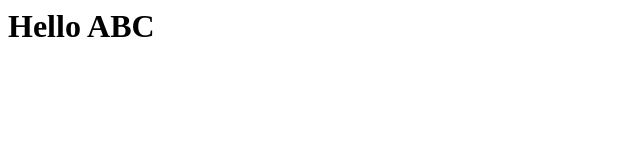
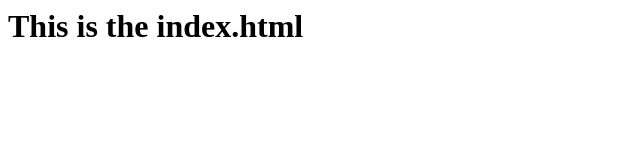
Before and after one commit to peterpeterparker/v2cert, a website: page src/v2cert_frontend/src/index.html in a window 1280 px wide. Shown: the whole page, without its empty margins (0-640 px from the left). Drawn offline with Linux system fonts and the light colour scheme.

Commit message:
chore: no dev

```diff
--- a/src/v2cert_frontend/src/index.html
+++ b/src/v2cert_frontend/src/index.html
@@ -1,5 +1,5 @@
 <html lang="en">
 <body>
-<h1>Hello ABC</h1>
+<h1>This is the index.html</h1>
 </body>
 </html>
```
